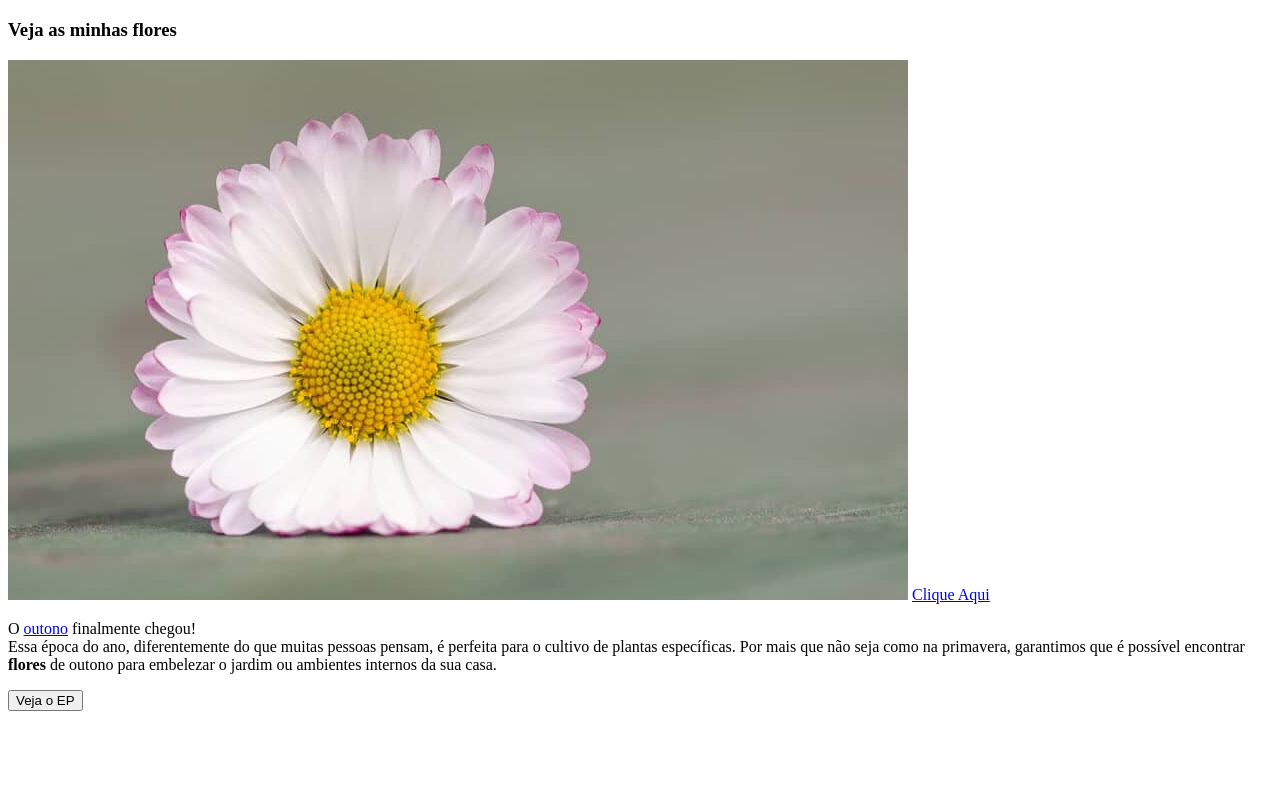
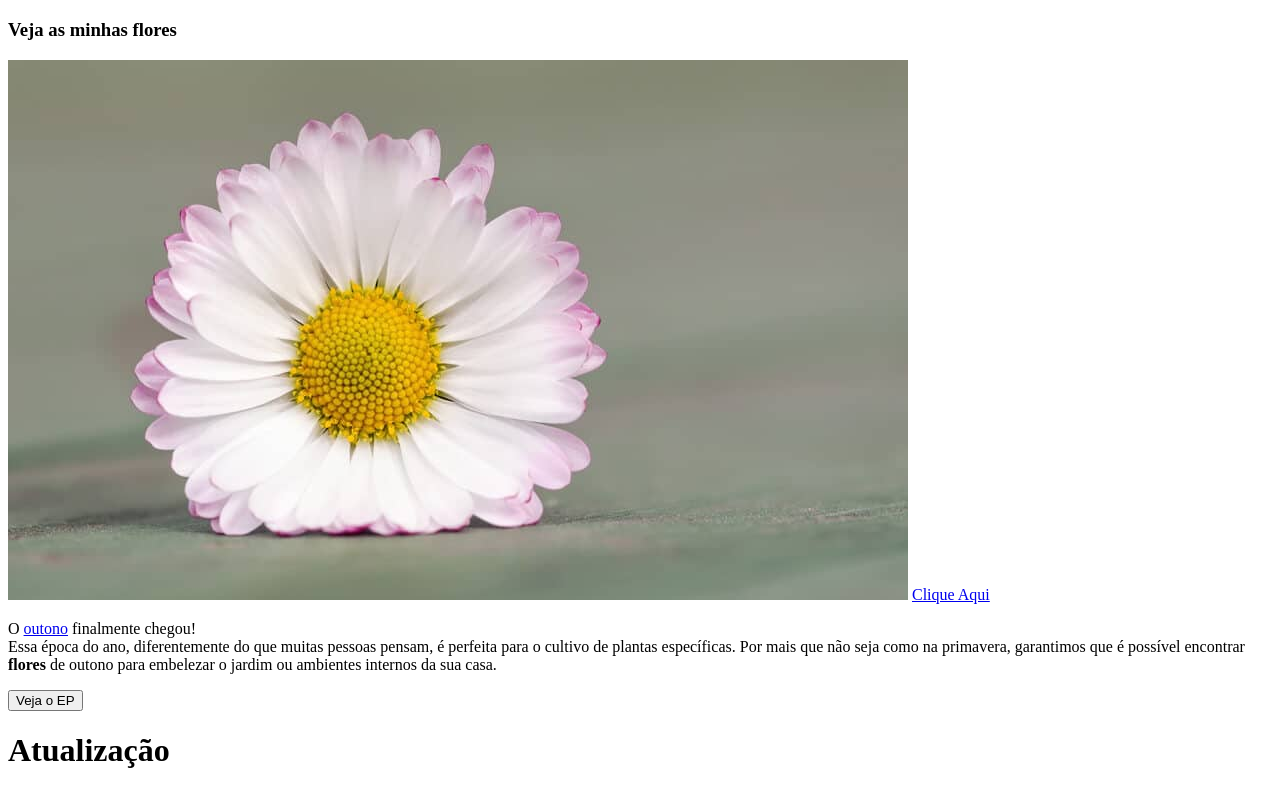
Before and after one commit to Mateux1/projeto-teste, a plain HTML site: page index.html in a window 1280 px wide. Shown: the part 61-851 px from the top of the page. Before the commit the page ends 800 px from the top, so only its background shows below. Drawn offline with Linux system fonts and the light colour scheme.

Commit message:
atualizacao

```diff
--- a/index.html
+++ b/index.html
@@ -13,5 +13,6 @@
     <p>O <a href="https://www.engenheiropaulodefrontin.rj.leg.br/institucional/noticias/inicio-do-outono#:~:text=O%20In%C3%ADcio%20do%20Outono%2C%20tamb%C3%A9m,quando%20tem%20in%C3%ADcio%20o%20inverno.">outono</a> finalmente chegou! <br>Essa época do ano, diferentemente do que muitas pessoas pensam, é perfeita para o cultivo de plantas específicas. Por mais que não seja como na primavera, garantimos que é possível encontrar <b>flores</b> de outono para embelezar o jardim ou ambientes internos da sua casa. </p>
 
     <a href="categorias\ep.html"><button>Veja o EP</button></a>
+    <h1>Atualização</h1>
 </body>
 </html>
```
